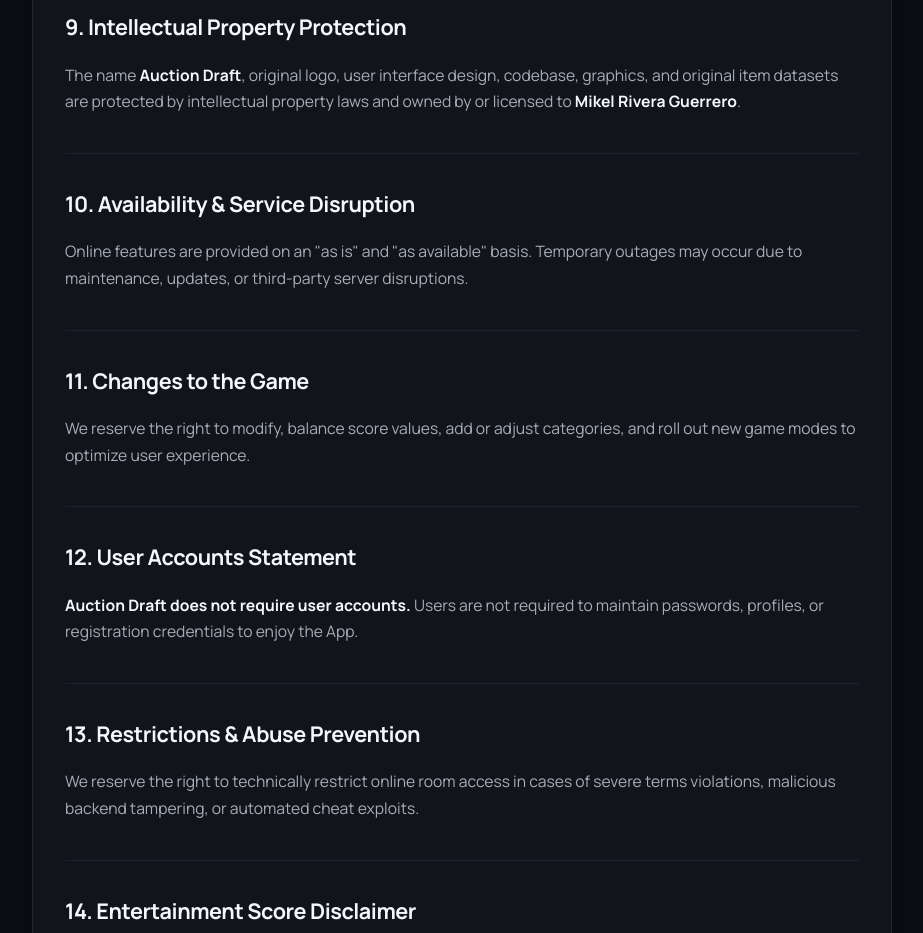
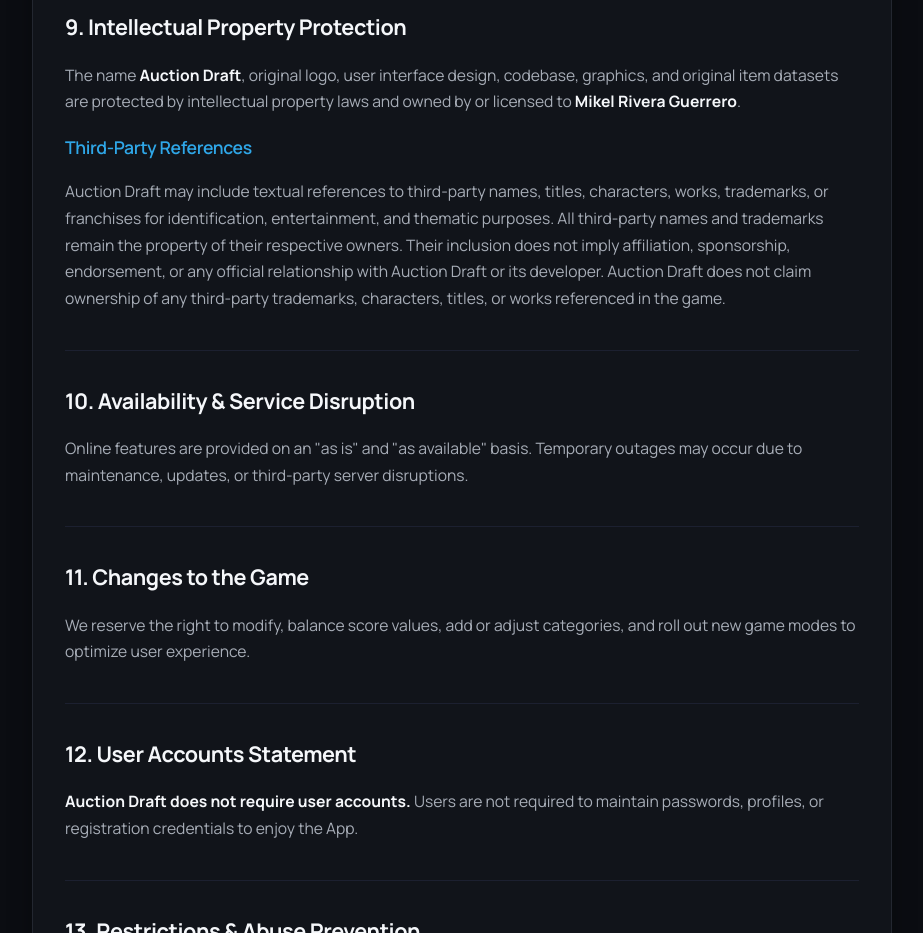
Before and after one commit to MRiveraGuerrero/MikelRivera, a React (Vite) app in the folder my-portfolio/: page /auctiondraft/terms in a window 1280 px wide. Shown: the part 2520-3453 px from the top of the page, without its empty margins (178-1101 px from the left). Built offline with nearby package versions, Linux system fonts and the light colour scheme.

Commit message:
actualizacion de terminos y condiciones

```diff
--- a/my-portfolio/src/AuctionDraft/AuctionDraftTerms.jsx
+++ b/my-portfolio/src/AuctionDraft/AuctionDraftTerms.jsx
@@ -340,13 +340,25 @@
               {lang === "en" ? "9. Intellectual Property Protection" : "9. Protección de Propiedad Intelectual"}
             </h2>
             {lang === "en" ? (
+              <>
                 <p className={styles.paragraph}>
                   The name <strong>Auction Draft</strong>, original logo, user interface design, codebase, graphics, and original item datasets are protected by intellectual property laws and owned by or licensed to <strong>Mikel Rivera Guerrero</strong>.
                 </p>
+                <h3 className={styles.subSectionTitle}>Third-Party References</h3>
+                <p className={styles.paragraph}>
+                  Auction Draft may include textual references to third-party names, titles, characters, works, trademarks, or franchises for identification, entertainment, and thematic purposes. All third-party names and trademarks remain the property of their respective owners. Their inclusion does not imply affiliation, sponsorship, endorsement, or any official relationship with Auction Draft or its developer. Auction Draft does not claim ownership of any third-party trademarks, characters, titles, or works referenced in the game.
+                </p>
+              </>
             ) : (
+              <>
                 <p className={styles.paragraph}>
                   El nombre <strong>Auction Draft</strong>, logotipo original, diseño de interfaz, código fuente, gráficos y bases de datos de elementos originales están protegidos por las leyes de propiedad intelectual y son propiedad de o están licenciados a <strong>Mikel Rivera Guerrero</strong>.
                 </p>
+                <h3 className={styles.subSectionTitle}>Referencias a Terceros</h3>
+                <p className={styles.paragraph}>
+                  Auction Draft puede incluir referencias textuales a nombres, títulos, personajes, obras, marcas comerciales o franquicias de terceros con fines de identificación, entretenimiento y temática del juego. Todos los nombres y marcas comerciales de terceros siguen siendo propiedad de sus respectivos dueños. Su inclusión no implica afiliación, patrocinio, respaldo ni ninguna relación oficial con Auction Draft o su desarrollador. Auction Draft no reclama la propiedad de ninguna marca comercial, personaje, título u obra de terceros referenciados en el juego.
+                </p>
+              </>
             )}
           </section>
 
```
Lines whose indentation alone changed are shown as unchanged.
